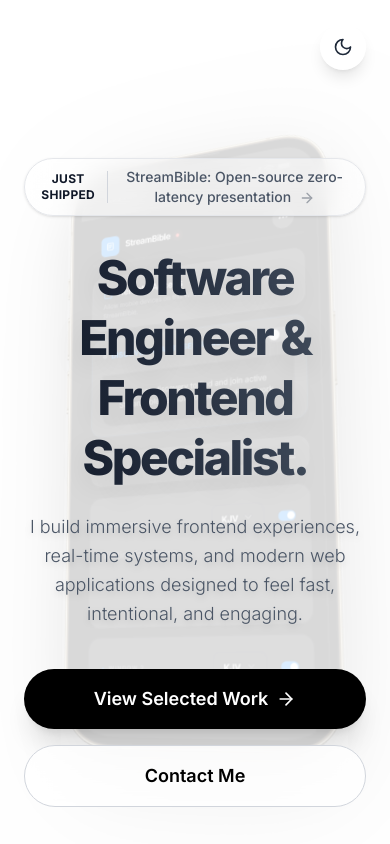
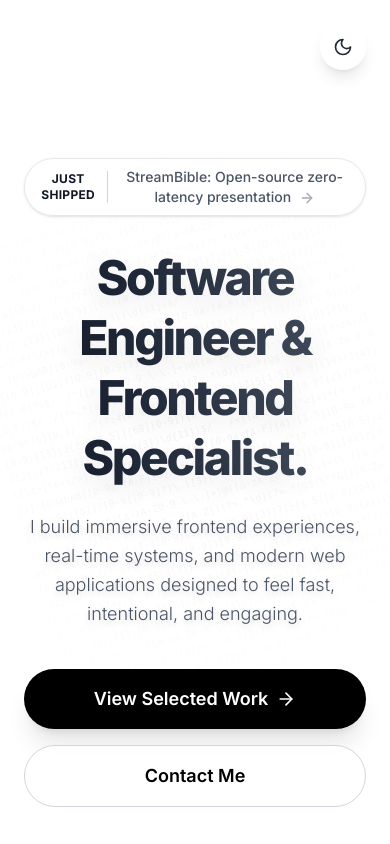
Before and after one commit to Desmond09-spec/danielakanmu, a Vue app: page / in a window 390 px wide. Shown: the top 844 px of the page. Built offline with nearby package versions, Linux system fonts and the light colour scheme.

Commit message:
feat: Add extremely subtle regex code background to mobile Hero, hiding iPhone

```diff
--- a/src/components/HeroSection.vue
+++ b/src/components/HeroSection.vue
@@ -4,6 +4,17 @@ import { ArrowRight } from '@lucide/vue'
 
 <template>
   <section class="relative min-h-screen pt-20 overflow-hidden bg-white dark:bg-[#0a0a0a] flex items-center">
+
+    <!-- Mobile Subtle Code Background -->
+    <div
+      class="absolute inset-0 flex lg:hidden justify-center items-center overflow-hidden pointer-events-none z-0 select-none opacity-[0.05] dark:opacity-[0.03]"
+      style="mask-image: radial-gradient(circle at center, black 0%, transparent 70%); -webkit-mask-image: radial-gradient(circle at center, black 0%, transparent 70%);"
+    >
+      <div class="font-mono text-justify break-all leading-relaxed text-[10px] sm:text-xs text-black dark:text-white w-[200%] h-[200%] -rotate-[15deg]">
+        <span v-for="i in 30" :key="i">/^([a-zA-Z0-9_\-\.]+)@([a-zA-Z0-9_\-\.]+)\.([a-zA-Z]{2,5})$/ /(?=.*[a-z])(?=.*[A-Z])(?=.*\d)(?=.*[@$!%*?&])[A-Za-z\d@$!%*?&]{8,}/ /^(?:4[0-9]{12}(?:[0-9]{3})?|5[1-5][0-9]{14}|3[47][0-9]{13}|3(?:0[0-5]|[68][0-9])[0-9]{11}|6(?:011|5[0-9]{2})[0-9]{12}|(?:2131|1800|35\d{3})\d{11})$/ /&lt;([a-z]+)([^&lt;]+)*(?:&gt;(.*)&lt;\/\1&gt;|\s+\/&gt;)/g /^[0-9a-fA-F]{8}-[0-9a-fA-F]{4}-[1-5][0-9a-fA-F]{3}-[89abAB][0-9a-fA-F]{3}-[0-9a-fA-F]{12}$/ /^(?:(?:25[0-5]|2[0-4][0-9]|[01]?[0-9][0-9]?)\.){3}(?:25[0-5]|2[0-4][0-9]|[01]?[0-9][0-9]?)$/ </span>
+      </div>
+    </div>
+
     <div class="max-w-7xl mx-auto px-6 w-full grid grid-cols-1 lg:grid-cols-2 gap-12 lg:gap-8 items-center">
 
       <!-- Text Content (Left Column) -->
@@ -44,9 +55,9 @@ import { ArrowRight } from '@lucide/vue'
         </div>
       </div>
 
-      <!-- iPhone Showcase (Right Column on Desktop, Atmospheric Background on Mobile) -->
+      <!-- iPhone Showcase (Hidden on Mobile, Right Column on Desktop) -->
       <div
-        class="absolute inset-0 m-auto flex justify-center items-center w-full z-0 opacity-15 dark:opacity-10 pointer-events-none lg:static lg:opacity-90 dark:lg:opacity-90 lg:pointer-events-auto"
+        class="hidden lg:flex justify-center items-center w-full z-0 opacity-90 pointer-events-auto"
         v-motion
         :initial="{ y: -20 }"
         :enter="{ y: 20, transition: { duration: 4000, repeat: Infinity, repeatType: 'mirror', ease: 'easeInOut' } }"
```
